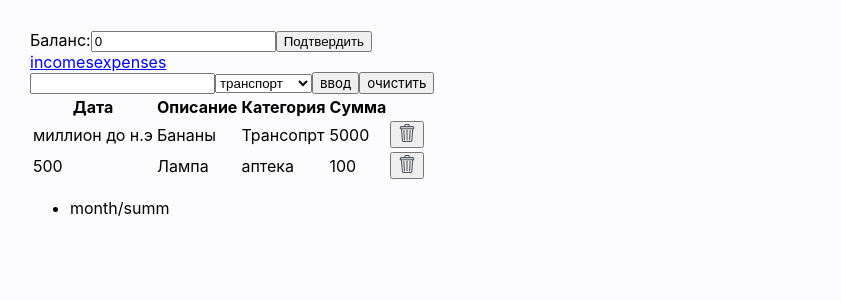
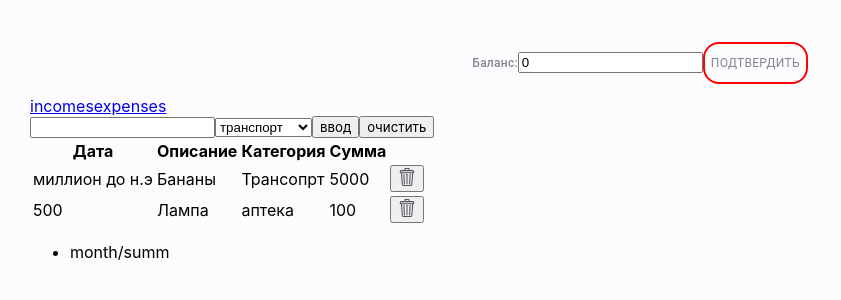
Before and after one commit to AlinaKotsiubynska/kapusta_ui, a React (Create React App) app: page /home/incomes in a window 1280 px wide. Shown: the top 300 px of the page, without its empty margins (0-841 px from the left). Built offline with nearby package versions, Linux system fonts and the light colour scheme.

Commit message:
added clasnames

```diff
--- a/src/components/shared/Balance/Balance.jsx
+++ b/src/components/shared/Balance/Balance.jsx
@@ -1,4 +1,5 @@
 import { useState } from 'react/cjs/react.development';
+import styles from './Balance.module.scss';
 
 export const Balance = () => {
   const [balance, setBalance] = useState(0);
@@ -13,9 +14,11 @@ export const Balance = () => {
   };
 
   return (
-    <div>
+    <div className={styles.wrapper}>
       <form onSubmit={formHandler}>
-        <label htmlFor="input">Баланс:</label>
+        <label htmlFor="input" className={styles.input}>
+          Баланс:
+        </label>
         <input
           type="number"
           name="input"
@@ -23,7 +26,9 @@ export const Balance = () => {
           value={balance}
           onChange={inputHandler}
         />
-        <button type="submit">Подтвердить</button>
+        <button type="submit" className={styles.button}>
+          Подтвердить
+        </button>
       </form>
     </div>
   );
--- /dev/null
+++ b/src/components/shared/Balance/Balance.module.scss
@@ -0,0 +1,36 @@
+.wrapper {
+  padding: 12px 6px;
+  background-color: transparent;
+  margin: 0 auto;
+  width: max-content;
+
+  font-family: Roboto;
+  font-style: normal;
+  font-weight: 500;
+  font-size: 12px;
+  line-height: 14px;
+  text-align: center;
+  letter-spacing: 0.02em;
+
+  color: rgba(82, 85, 95, 0.7);
+}
+
+.button {
+  padding: 12px 6px;
+  border: 2px solid red;
+  box-sizing: border-box;
+  border-radius: 16px;
+
+  font-family: Roboto;
+  font-style: normal;
+  font-weight: normal;
+  font-size: 12px;
+  line-height: 14px;
+  text-align: center;
+  letter-spacing: 0.02em;
+  text-transform: uppercase;
+
+  color: rgba(82, 85, 95, 0.7);
+
+  background-color: transparent;
+}
```
